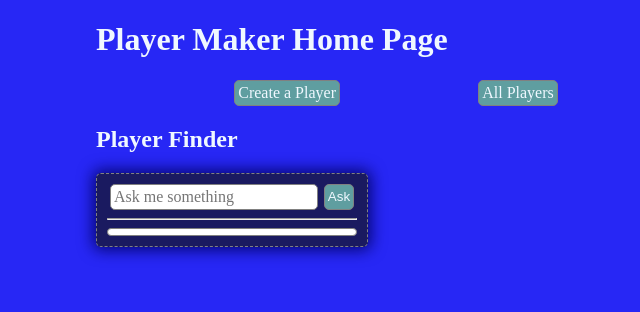
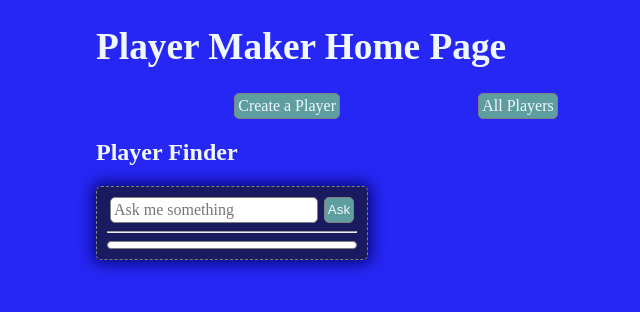
Before and after one commit to Wbradmeyer/chat_bot, a Flask app: page / in a window 1280 px wide. Shown: the top 312 px of the page, without its empty margins (244-884 px from the left). Run offline with Flask 3, Linux system fonts and the light colour scheme.

Commit message:
h1 28pt font

```diff
--- a/flask_app/static/css/style.css
+++ b/flask_app/static/css/style.css
@@ -6,6 +6,10 @@ html {
 .container {
     margin: auto;
     width: 600px;
+}
+
+h1 {
+    font-size: 28pt;
 }
 
 .nav {
```
